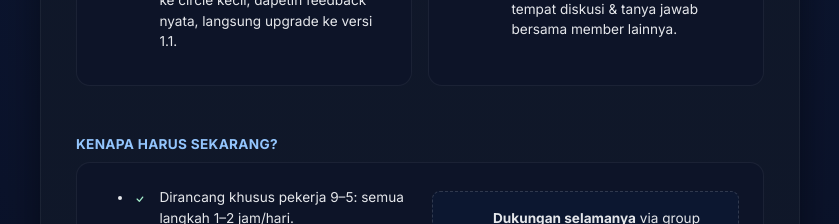
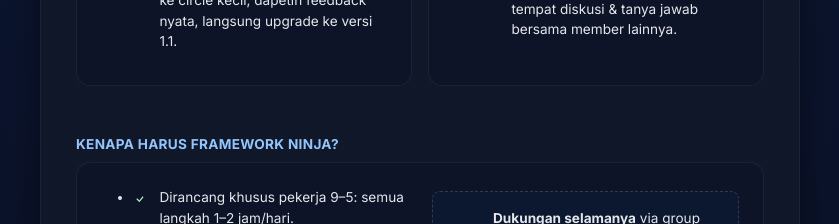
Before and after one commit to bwa-project-example/marketing-app, a Next.js app: page /framework/ninja in a window 1280 px wide. Shown: the part 2480-2704 px from the top of the page, without its empty margins (220-1059 px from the left). Built offline with nearby package versions, Linux system fonts and the light colour scheme; no server answers.

Commit message:
fix wording

```diff
--- a/src/app/framework/ninja/page.tsx
+++ b/src/app/framework/ninja/page.tsx
@@ -227,7 +227,7 @@ export default function Page() {
 
           {/* USP / ALASAN HARUS BELI */}
           <section className="mt-5">
-            <div className="kicker mb-2">Kenapa harus sekarang?</div>
+            <div className="kicker mb-2">Kenapa harus framework NINJA?</div>
             <div className="card-lite p-4">
               <div className="row g-4 align-items-center">
                 <div className="col-md-6">
```
